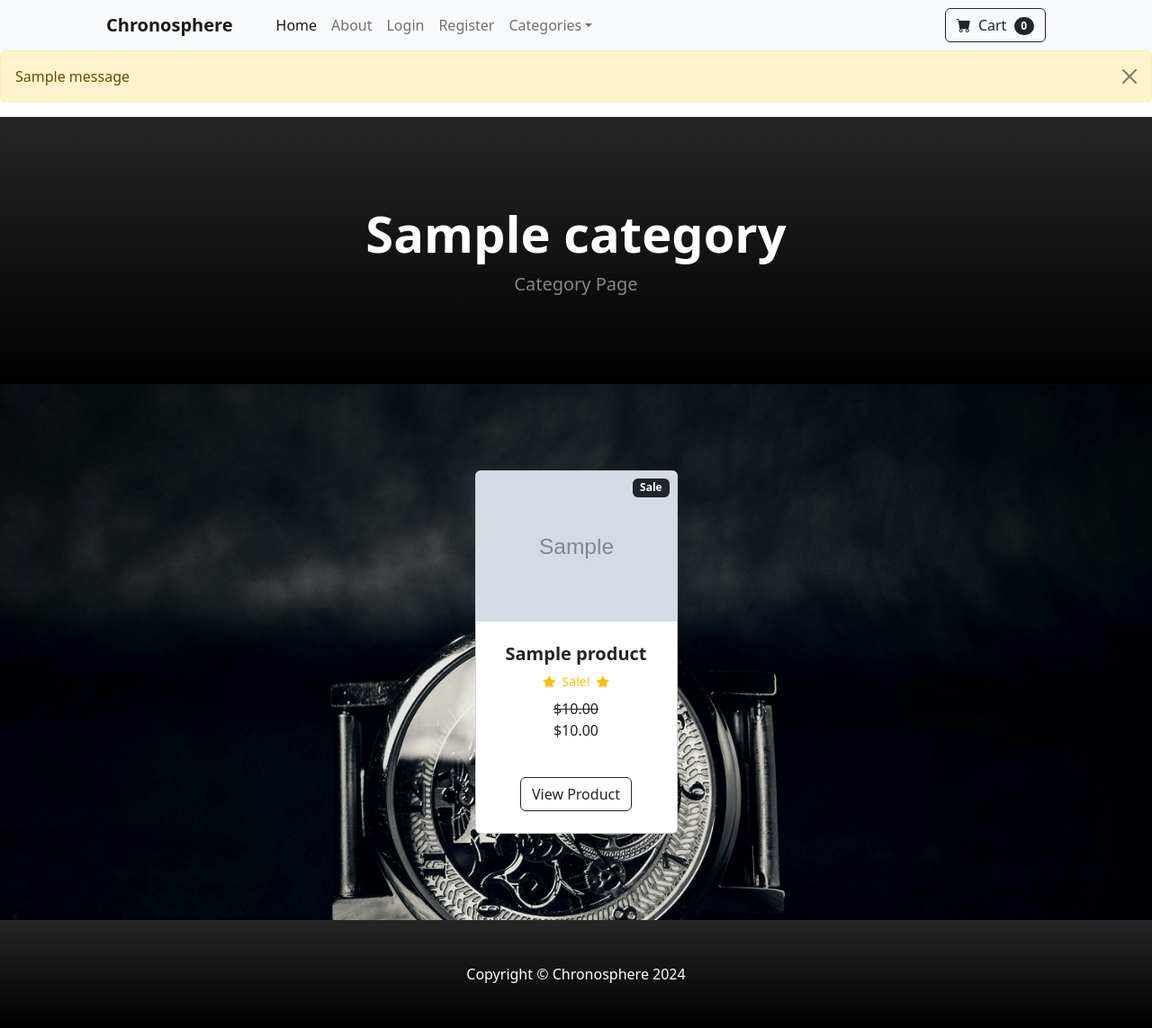
After one commit to kariukikinyanjui/Chronosphere, a Django app: template chrono/store/templates/category.html in a window 1280 px wide. The commit adds this page. Shown: the whole page at 90% size. Run offline with Django 5.2, Linux system fonts and the light colour scheme; the template is opened without the code that fills it: values that come from a table or form of the project are taken from there, others are empty; tables that the repository leaves empty hold one stand-in row (values such as "Sample post"); grey boxes marked "Sample" are stand-in pictures; one stand-in notice (Sample message) is shown; some libraries are stand-ins or nearby versions.

Commit message:
[feat]: add category pages

```diff
--- /dev/null
+++ b/chrono/store/templates/category.html
@@ -0,0 +1,73 @@
+{% extends 'base.html' %}
+{% load static %}
+
+{% block content %}
+        <!-- Header -->
+        <header class="bg-black bg-gradient py-5">
+            <div class="container px-4 px-lg-5 my-5">
+                <div class="text-center text-white">
+                    <h1 class="display-4 fw-bolder">{{ category }}</h1>
+                    <p class="lead fw-normal text-white-50 mb-0">Category Page</p>
+                </div>
+            </div>
+        </header>
+        <!-- Section-->
+        <section class="py-5" style="background-image: url('{% static 'assets/watch.jpg' %}');
+        background-repeat: no-repeat; background-size: cover; background-attachment: fixed;">
+            <div class="container px-4 px-lg-5 mt-5">
+                <div class="row gx-4 gx-lg-5 row-cols-2 row-cols-md-3 row-cols-xl-4 justify-content-center">
+
+                    {% for product in products %}
+                        {% if product.is_sale %}
+                            <div class="col mb-5">
+                                <div class="card h-100">
+                                    <!-- Product image-->
+                                    <div class="badge bg-dark text-white position-absolute" style="top: 0.5rem; right: 0.5rem">Sale</div>
+                                    <img class="card-img-top" src="{{ product.image.url }}" alt="..." />
+                                    <!-- Product details-->
+                                    <div class="card-body p-4">
+                                        <div class="text-center">
+                                            <!-- Product name-->
+                                            <h5 class="fw-bolder">{{ product.name }}</h5>
+                                            <div class="d-flex justify-content-center small text-warning mb-2">
+                                                <div class="bi-star-fill"></div>
+                                                &nbsp;&nbsp;Sale!&nbsp;&nbsp;
+                                                <div class="bi-star-fill"></div>
+                                            </div>
+                                            <!-- Product price-->
+                                            <strike>${{ product.price }}</strike>
+                                            <p>${{ product.sale_price }}</p>
+                                        </div>
+                                    </div>
+                                    <!-- Product actions-->
+                                    <div class="card-footer p-4 pt-0 border-top-0 bg-transparent">
+                                        <div class="text-center"><a class="btn btn-outline-dark mt-auto" href="{% url 'product' product.id %}">View Product</a></div>
+                                    </div>
+                                </div>
+                            </div>
+                        {% else %}
+                    <div class="col mb-5">
+                        <div class="card h-100">
+                            <!-- Product image-->
+                            <img class="card-img-top" src="{{ product.image.url }}" alt="..." />
+                            <!-- Product details-->
+                            <div class="card-body p-4">
+                                <div class="text-center">
+                                    <!-- Product name-->
+                                    <h5 class="fw-bolder">{{ product.name }}</h5>
+                                    <!-- Product price-->
+                                    ${{ product.price }}
+                                </div>
+                            </div>
+                            <!-- Product actions-->
+                            <div class="card-footer p-4 pt-0 border-top-0 bg-transparent">
+                                <div class="text-center"><a class="btn btn-outline-dark mt-auto" href="{% url 'product' product.id %}">View Product</a></div>
+                            </div>
+                        </div>
+                    </div>
+                    {% endif %}
+                    {% endfor %}
+                </div>
+            </div>
+        </section>
+{% endblock %}
--- a/chrono/store/templates/nav.html
+++ b/chrono/store/templates/nav.html
@@ -16,12 +16,12 @@
                 <li class="nav-item"><a class="nav-link" href="{% url 'register' %}">Register</a></li>
                 {% endif %}
                 <li class="nav-item dropdown">
-                    <a class="nav-link dropdown-toggle" id="navbarDropdown" href="#" role="button" data-bs-toggle="dropdown" aria-expanded="false">Shop</a>
+                    <a class="nav-link dropdown-toggle" id="navbarDropdown" href="#" role="button" data-bs-toggle="dropdown" aria-expanded="false">Categories</a>
                     <ul class="dropdown-menu" aria-labelledby="navbarDropdown">
-                        <li><a class="dropdown-item" href="#!">All Products</a></li>
+                        <li><a class="dropdown-item" href="{% url 'index' %}">All Products</a></li>
                         <li><hr class="dropdown-divider" /></li>
-                        <li><a class="dropdown-item" href="#!">Popular Items</a></li>
-                        <li><a class="dropdown-item" href="#!">New Arrivals</a></li>
+                        <li><a class="dropdown-item" href="{% url 'category' 'Analog-Watches' %}">Analog Watches</a></li>
+                        <li><a class="dropdown-item" href="{% url 'category' 'Digital-Watches' %}">Digital Watches</a></li>
                     </ul>
                 </li>
             </ul>
```
